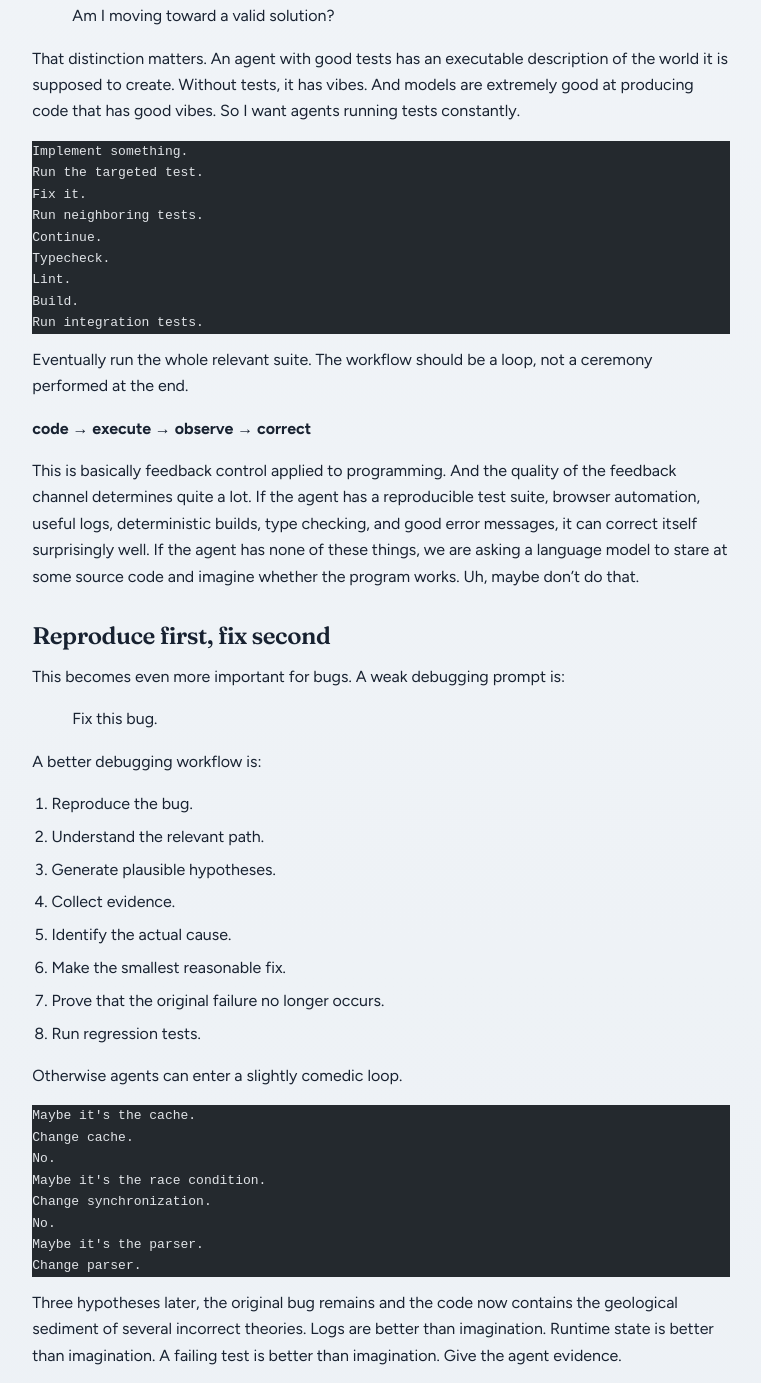
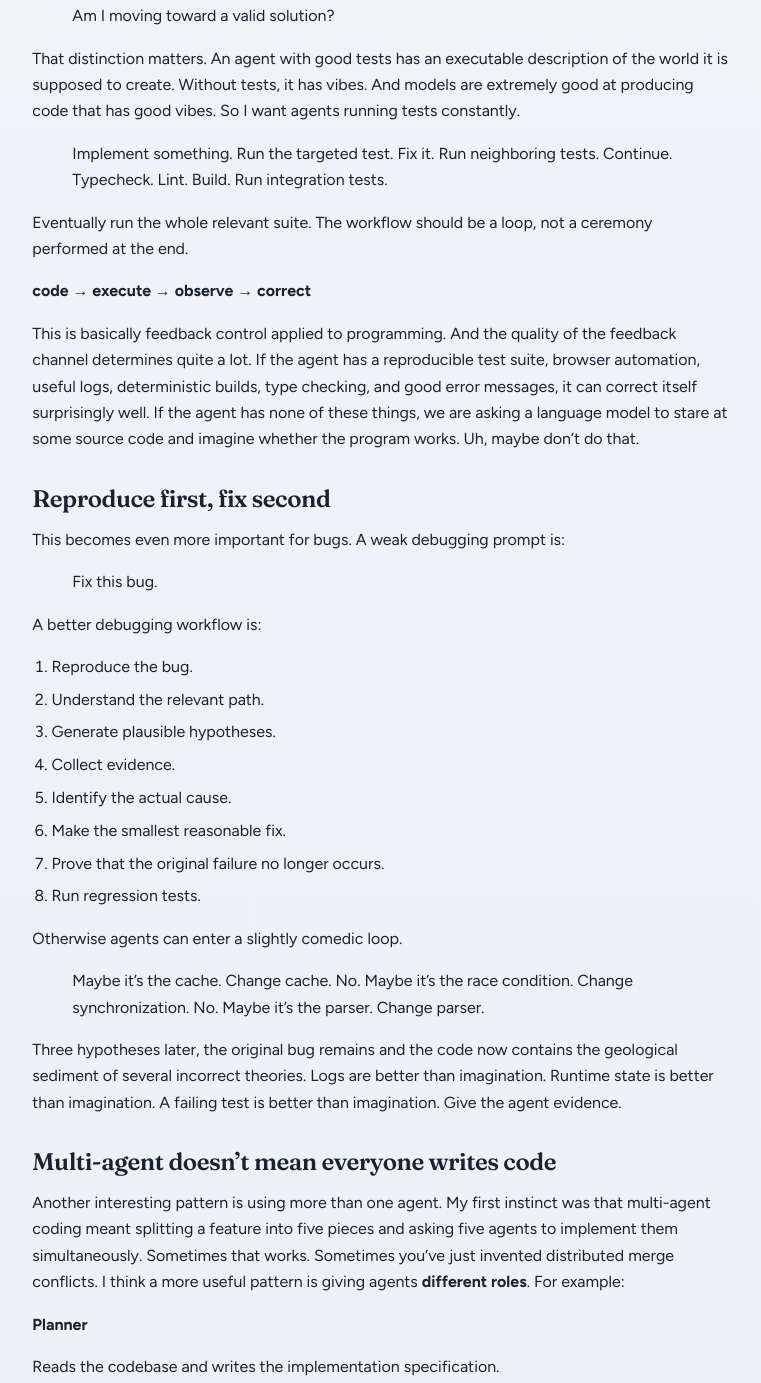
Before and after one commit to shahabty/shahabty.github.io, an Astro site: page /blog/how_i_think_about_coding_agents_now in a window 1280 px wide. Shown: the part 2348-3731 px from the top of the page, without its empty margins (259-1020 px from the left). Built offline with nearby package versions, Linux system fonts and the light colour scheme; Astro itself is replaced by a stand-in of ours.

Commit message:
Update How_I_Think_About_Coding_Agents_Now.md

````diff
--- a/src/content/blog/How_I_Think_About_Coding_Agents_Now.md
+++ b/src/content/blog/How_I_Think_About_Coding_Agents_Now.md
@@ -84,17 +84,15 @@ Without tests, it has vibes.
 And models are extremely good at producing code that has good vibes.
 So I want agents running tests constantly.
 
-```
-Implement something.
-Run the targeted test.
-Fix it.
-Run neighboring tests.
-Continue.
-Typecheck.
-Lint.
-Build.
-Run integration tests.
-```
+> Implement something.
+> Run the targeted test.
+> Fix it.
+> Run neighboring tests.
+> Continue.
+> Typecheck.
+> Lint.
+> Build.
+> Run integration tests.
 
 Eventually run the whole relevant suite.
 The workflow should be a loop, not a ceremony performed at the end.
@@ -127,16 +125,14 @@ A better debugging workflow is:
 
 Otherwise agents can enter a slightly comedic loop.
 
-```
-Maybe it's the cache.
-Change cache.
-No.
-Maybe it's the race condition.
-Change synchronization.
-No.
-Maybe it's the parser.
-Change parser.
-```
+> Maybe it's the cache.
+> Change cache.
+> No.
+> Maybe it's the race condition.
+> Change synchronization.
+> No.
+> Maybe it's the parser.
+> Change parser.
 
 Three hypotheses later, the original bug remains and the code now contains the geological sediment of several incorrect theories.
 Logs are better than imagination.
@@ -308,7 +304,6 @@ Same model.
 Completely different capability.
 The second developer has started building something closer to a software factory.
 
-> [!NOTE]
 > Human intent enters.
 > Agents attempt implementations.
 > Tests reject invalid worlds.
````
